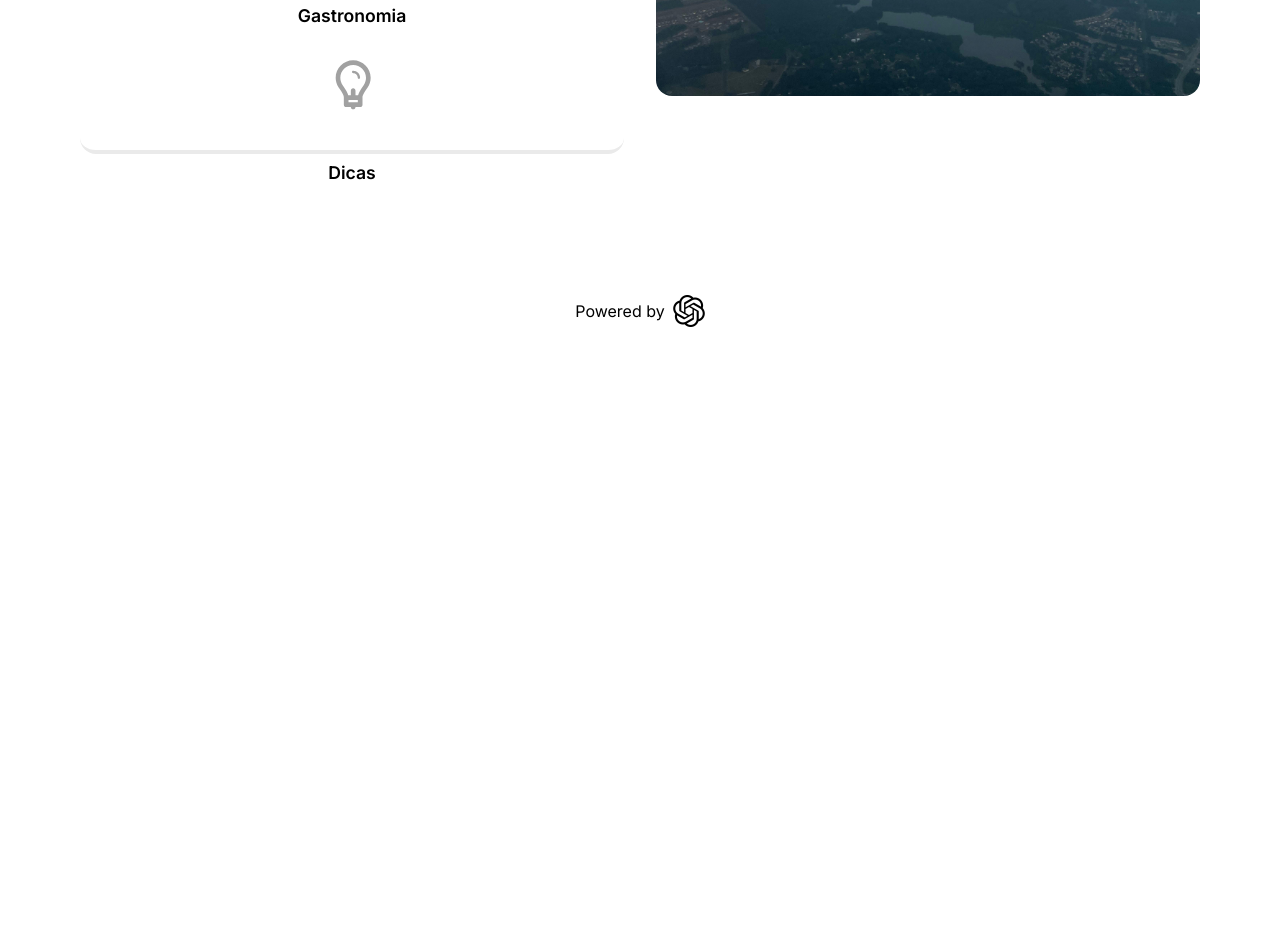
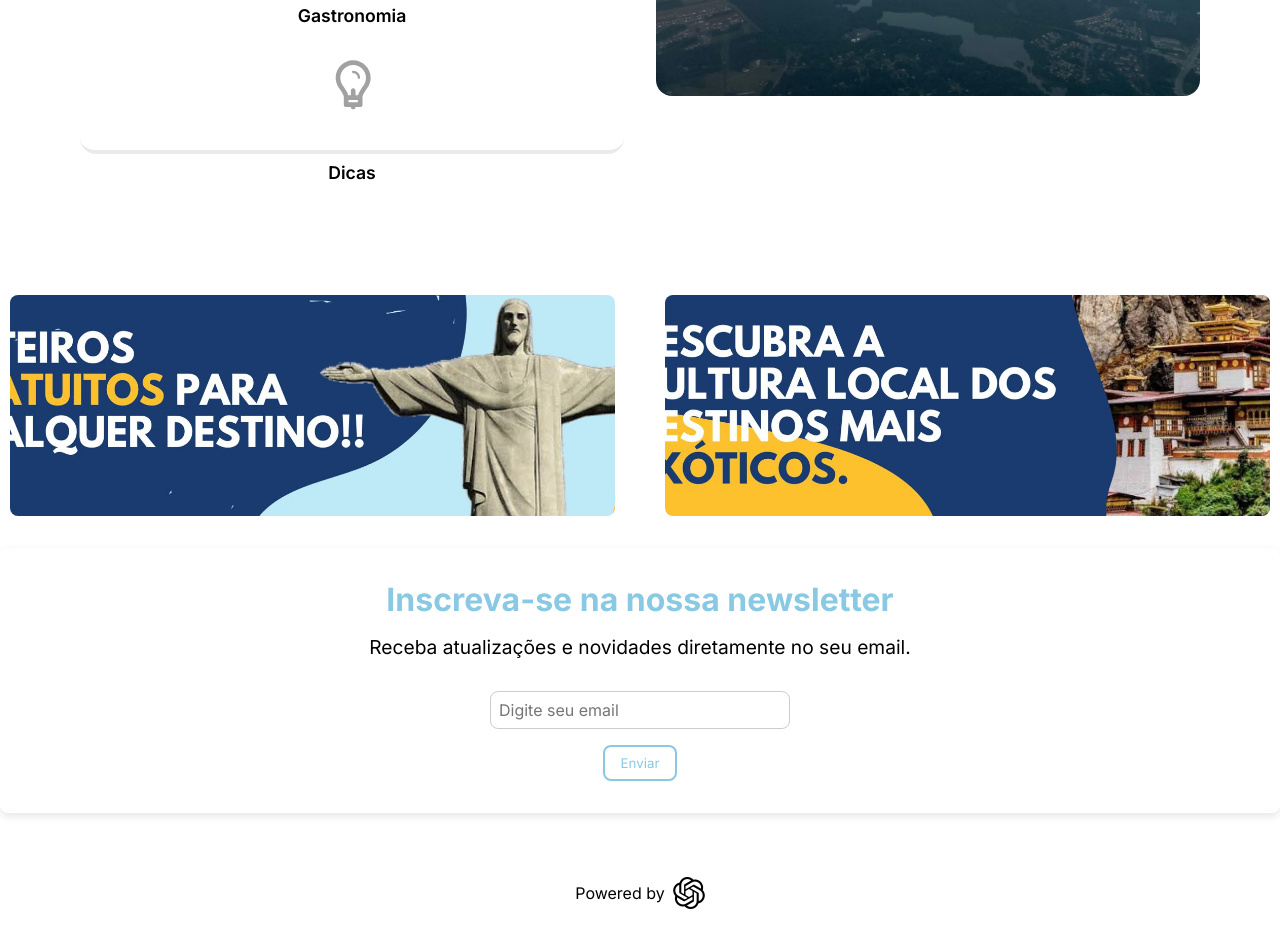
Before and after one commit to renanlazoti/Trekio, a React app in the folder front/: page / in a window 1280 px wide. Shown: the part 1597-2544 px from the top of the page. Before the commit the page ends 1956 px from the top, so only its background shows below. Built offline with nearby package versions, Linux system fonts and the light colour scheme.

Commit message:
feat(front): adicionando novos elementos na home

```diff
--- a/front/src/components/about/About.js
+++ b/front/src/components/about/About.js
@@ -16,13 +16,13 @@ export const About = () => {
                 setPopupContent("Embarque em uma jornada extraordinária através dos nossos roteiros cuidadosamente selecionados. Deixe-se envolver pela magia de destinos exóticos, explore os recantos mais pitorescos do mundo e descubra os segredos que só os viajantes mais experientes conhecem. Desde aventuras épicas em terras distantes até escapadelas românticas em paraísos tropicais, nossos roteiros são projetados para despertar sua curiosidade, alimentar sua paixão pela descoberta e criar memórias inesquecíveis. Prepare-se para uma experiência única que irá transformar sua visão do mundo e deixar você ansioso por mais aventuras. Explore nossos roteiros cuidadosamente elaborados.");
                 break;
             case "Passeios":
-                setPopupContent("Descubra passeios autênticos.");
+                setPopupContent("Descubra novas aventuras e experiências únicas através dos nossos passeios exclusivos. Deixe-se levar por paisagens deslumbrantes, mergulhe na cultura local e descubra os segredos escondidos de destinos fascinantes. Dos passeios históricos que contam a história de civilizações antigas às atividades ao ar livre que proporcionam uma dose de adrenalina, nossos passeios são projetados para encantar e inspirar. Prepare-se para explorar novos horizontes, criar memórias duradouras e embarcar em uma jornada repleta de descobertas. Permita-se vivenciar momentos inesquecíveis enquanto explora o mundo ao seu redor.");
                 break;
             case "Gastronomia":
-                setPopupContent("Delicie-se com a gastronomia local.");
+                setPopupContent("Delicie-se com uma jornada culinária através da gastronomia local. Explore sabores autênticos e aromas irresistíveis que contam histórias de tradição e cultura. De pratos clássicos a iguarias exóticas, cada refeição é uma oportunidade de descobrir a riqueza da culinária de cada região. Deixe-se levar por experiências gastronômicas que despertam os sentidos e proporcionam uma verdadeira celebração dos sabores. Dos mercados vibrantes aos restaurantes renomados, nossa jornada pela gastronomia oferece uma experiência sensorial única, onde cada mordida é uma aventura e cada refeição é uma memória para ser saboreada.");
                 break;
             case "Dicas":
-                setPopupContent("Mergulhe em dicas úteis.");
+                setPopupContent("Mergulhe em um oceano de conhecimento e inspire-se com nossas dicas valiosas. Dos segredos de viagem aos truques para explorar novos destinos, nossas dicas são um guia indispensável para tornar suas aventuras ainda mais memoráveis. Descubra os melhores lugares para visitar, os restaurantes mais autênticos para experimentar e os passeios mais emocionantes para embarcar. Com insights e conselhos especializados, nossas dicas ajudarão você a planejar sua viagem de maneira inteligente, aproveitando ao máximo cada momento. Esteja você viajando para destinos familiares ou explorando terras desconhecidas, nossas dicas serão seu companheiro confiável em cada passo do caminho.");
                 break;
             default:
                 setPopupContent("");
@@ -30,6 +30,10 @@ export const About = () => {
         }
 
         setShowPopup(true);
+    };
+
+    const handleClosePopup = () => {
+        setShowPopup(false);
     };
 
     return (
@@ -61,14 +65,12 @@ export const About = () => {
                         </div>
                     </div>
                 </div>
-                {showPopup && (
-                    <div className="popup">
-                        <div className="popup-content">
-                            <p>{popupContent}</p>
-                            <button onClick={() => setShowPopup(false)}>Fechar</button>
-                        </div>
+                <div className={`popup ${showPopup ? 'active' : ''}`}>
+                    <div className="popup-content">
+                        <p>{popupContent}</p>
+                        <button onClick={handleClosePopup}>Fechar</button>
                     </div>
-                )}
+                </div>
                 <img src={aviao} alt="Imagem da asa de um avião" className="app__about-img" />
             </div>
         </section>
--- a/front/src/components/about/about.css
+++ b/front/src/components/about/about.css
@@ -1,5 +1,6 @@
 #app__about-section {
     display: flex;
+    flex-direction: column;
     align-items: center;
     justify-content: center;
     height: auto;
@@ -48,6 +49,14 @@
     justify-content: center;
     align-items: center;
     z-index: 999;
+    opacity: 0;
+    transition: opacity 0.3s ease;
+    pointer-events: none;
+}
+
+.popup.active {
+    opacity: 1;
+    pointer-events: auto;
 }
 
 .popup-content {
@@ -67,21 +76,16 @@
 }
 
 .popup-content button {
-    background-color: var(--color-primary);
-    color: white;
-    border: none;
+    background-color: transparent;
+    color: var(--color-primary);
+    border: 2px solid var(--color-primary);
     padding: 0.5rem 1rem;
     border-radius: 0.5rem;
     cursor: pointer;
-    transition: background-color 0.3s ease;
+    transition: background-color 0.3s ease, color 0.3s ease;
 }
 
 .popup-content button:hover {
-    background-color: var(--color-primary-dark);
+    background-color: var(--color-primary);
+    color: white;
 }
-
-@media screen and (max-width: 768px) {
-    .popup-content {
-        max-width: 80%;
-    }
-}
--- a/front/src/components/footer/Footer.js
+++ b/front/src/components/footer/Footer.js
@@ -1,12 +1,42 @@
-import React from 'react'
-import logoGPT from '../../assets/img/chatgpt.png'
-import './footer.css'
+import React, { useState } from 'react';
+import logoGPT from '../../assets/img/chatgpt.png';
+import './footer.css';
+import b1 from '../../assets/img/b1.jpeg';
+import b2 from '../../assets/img/b2.jpeg';
 
 export const Footer = () => {
+  const [email, setEmail] = useState('');
+
+  const sendEmail = (e) => {
+    e.preventDefault();
+    alert('Email enviado!');
+    setEmail('');
+  };
+
   return (
-    <div className='app__footer-content'>
+    <footer className='app__footer'>
+      <div className='banner-container'>
+        <img src={b2} alt="Banner 2" className="banner" />
+        <img src={b1} alt="Banner 1" className="banner" />
+      </div>
+      <div className='newsletter'>
+        <h3>Inscreva-se na nossa newsletter</h3>
+        <p>Receba atualizações e novidades diretamente no seu email.</p>
+        <form className="newsletter-form" onSubmit={sendEmail}>
+          <input
+            type="email"
+            placeholder="Digite seu email"
+            value={email}
+            onChange={(e) => setEmail(e.target.value)}
+            required
+          />
+          <button type="submit">Enviar</button>
+        </form>
+      </div>
+      <div className='app__footer-content'>
         <p>Powered by</p>
         <img src={logoGPT} alt="Logo do Chat GPT" className='app__footer-content-img' />
-    </div>
-  )
-}
+      </div>
+    </footer>
+  );
+};
--- a/front/src/components/footer/footer.css
+++ b/front/src/components/footer/footer.css
@@ -1,11 +1,102 @@
-.app__footer-content {
+.app__footer {
+    background-color: var(--background-color-dark);
+    padding: 2rem 0;
+    text-align: center;
+  }
+
+  .app__footer-content {
     display: flex;
     padding: 2rem 9.2rem;
     align-items: center;
     justify-content: center;
     gap: .5rem;
+  }
+
+  .app__footer-content img {
+    width: 2rem;
+  }
+
+
+  .newsletter {
+    margin-bottom: 2rem;
+    padding: 2rem;
+    background-color: var(--background-color-light);
+    border-radius: 0.5rem;
+    box-shadow: 0 0.2rem 0.5rem rgba(0, 0, 0, 0.1);
+    text-align: center;
+  }
+
+  .newsletter h3 {
+    font-size: 2rem;
+    color: var(--color-primary);
+    margin-bottom: 1rem;
+  }
+
+  .newsletter p {
+    font-size: 1.2rem;
+    margin-bottom: 2rem;
+  }
+
+  .newsletter-form {
+    display: flex;
+    flex-direction: column;
+    align-items: center;
+  }
+
+  .newsletter-form input {
+    padding: 0.5rem;
+    font-size: 1rem;
+    border: 1px solid #ccc;
+    border-radius: 0.5rem;
+    margin-bottom: 1rem;
+    width: 100%;
+    max-width: 300px;
+  }
+
+  .newsletter-form button {
+    background-color: transparent;
+    color: var(--color-primary);
+    border: 2px solid var(--color-primary);
+    padding: 0.5rem 1rem;
+    border-radius: 0.5rem;
+    cursor: pointer;
+    transition: background-color 0.3s ease, color 0.3s ease;
+  }
+
+  .newsletter-form button:hover {
+    background-color: var(--color-primary);
+    color: white;
+  }
+
+  .banner-container {
+    display: flex;
+    justify-content: space-between;
+    margin-bottom: 2rem;
+    margin-left: 10px;
+    margin-right: 10px;
+  }
+
+  .banner {
+    width: 48%;
+    height: 221px;
+    object-fit: cover;
+    border-radius: 0.5rem;
+  }
+
+  .alert {
+    padding: 1rem;
+    background-color: #f0f0f0;
+    border: 1px solid #ccc;
+    border-radius: 0.5rem;
+    box-shadow: 0 2px 4px rgba(0, 0, 0, 0.1);
+  }
+
+  @media screen and (max-width: 768px) {
+    .banner {
+        max-width: 100%;
+    }
+
+    .newsletter-form input {
+        width: 80%;
+    }
 }
-
-.app__footer-content img {
-    width: 2rem;
-}
```
Also changed, not shown: front/src/assets/img/b1.jpeg (added), front/src/assets/img/b2.jpeg (added), front/src/assets/img/bannerTeste.png (added).
